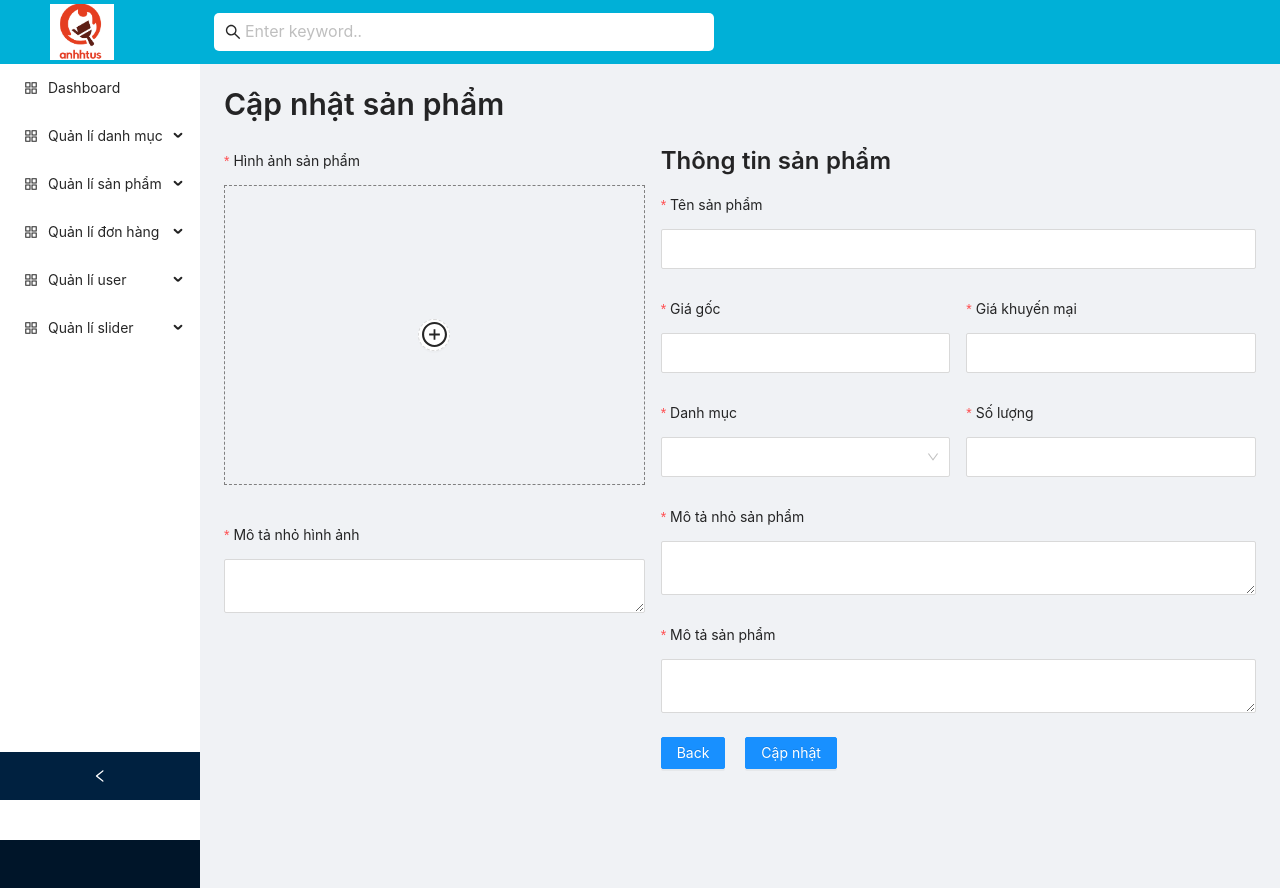
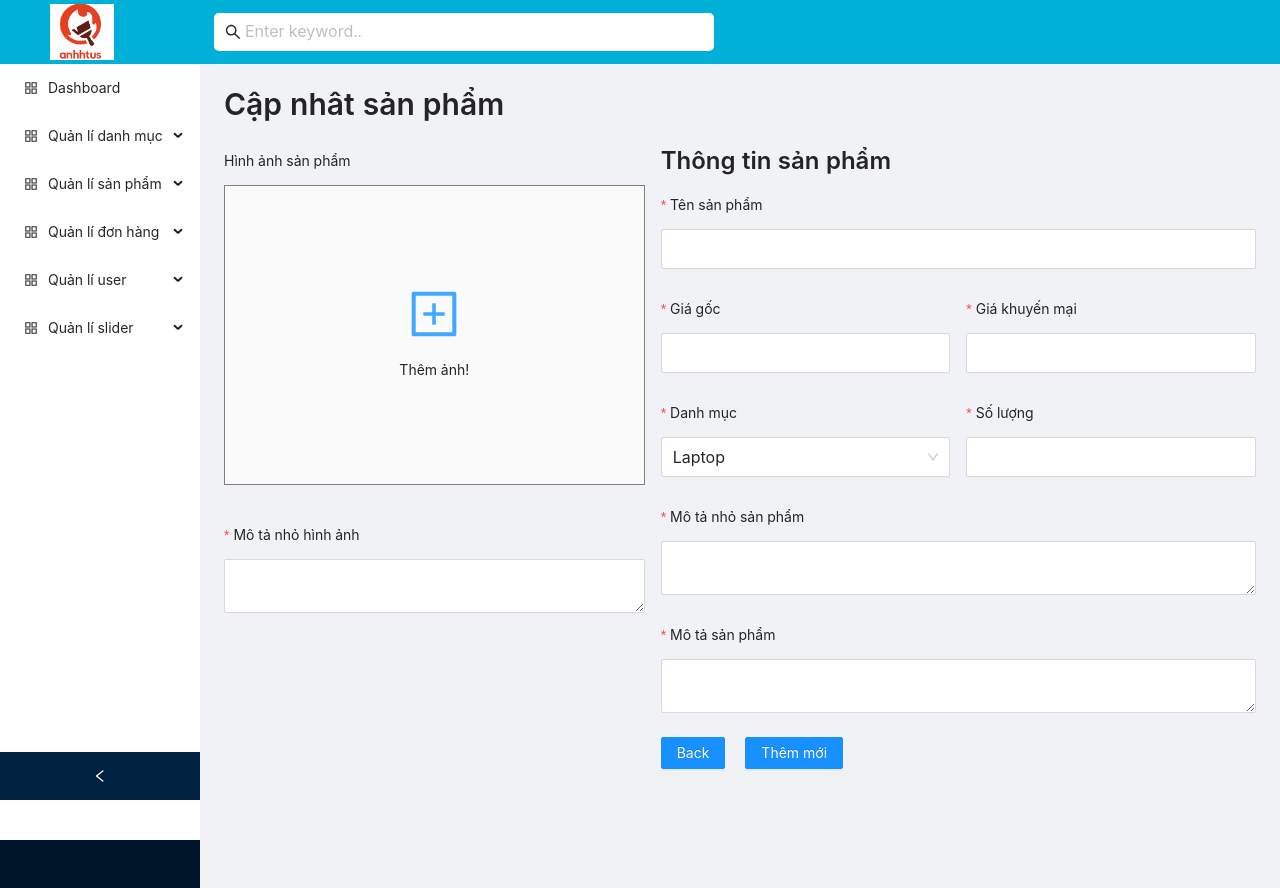
Before and after one commit to thanhdat274/ASM_ReactJS, a React app: page /admin/products/1/edit in a window 1280 px wide. Built offline with nearby package versions, Linux system fonts and the light colour scheme; data requests are answered from the project's data file; the HTML template or start-up script is replaced by a standard one.

Commit message:
update chức năng sửa sản phẩm

```diff
--- a/db.json
+++ b/db.json
@@ -15,15 +15,16 @@
   ],
   "products": [
     {
+      "id": 1,
       "image": "http://res.cloudinary.com/dvj4wwihv/image/upload/v1658421682/cnsqlfzr9ap1epe8locf.png",
       "name": "Nguyễn Thành Đạt",
       "price": 1111111,
       "sale_price": 11111,
       "quantity": 1111,
       "desc_img": "11111111111111",
-      "desc": "1111111111111111111111",
-      "short_desc": "1111111",
-      "id": 1
+      "desc": "1111111gggggđ",
+      "short_desc": "1111111ggg",
+      "cateId": 1
     }
   ]
 }
--- a/src/admin/components/product/AddPro.tsx
+++ b/src/admin/components/product/AddPro.tsx
@@ -1,28 +1,23 @@
 import React, { useEffect, useState } from "react";
 import styled from "styled-components";
-import { Typography, Col, Row, Button, Checkbox, Form, Input, InputNumber, Select, message, Upload, UploadFile } from 'antd'
+import { Typography, Col, Row, Button, Form, Input, InputNumber, Select, message, UploadFile } from 'antd'
 import { Link, useNavigate } from "react-router-dom";
 import { addPro } from "../../../api/products";
-import { PlusCircleOutlined, PlusSquareOutlined } from "@ant-design/icons";
-import UploadImage from "./UploadImage";
+import { PlusSquareOutlined } from "@ant-design/icons";
 import { listCate } from "../../../api/category";
 import { upload } from "../../../api/images";
 import { UploadProps } from "antd/es/upload";
 import { RcFile } from "antd/lib/upload";
 import Dragger from "antd/es/upload/Dragger";
+import { CateType } from "../../../type/category";
 
 const { TextArea } = Input
 const { Option } = Select;
-interface DataType {
-	id: string,
-	name: string
-}
-
 
 const AddPro: React.FC = () => {
 	const navigate = useNavigate()
 	const [fileList, setfileList] = useState<UploadFile[] | any>([]);
-	const [cate, setCate] = useState<DataType[]>([])
+	const [cate, setCate] = useState<CateType[]>([])
 	useEffect(() => {
 		const getCate = async () => {
 			try {
@@ -180,8 +175,7 @@ const AddPro: React.FC = () => {
 							<Col span={12}>
 								<Form.Item
 									label="Danh mục"
-									name="categories"
-
+									name="cateId"
 									labelCol={{ span: 24 }}
 									rules={[{ required: true, message: 'Danh mục sản phẩm không để trống!' }]}
 								>
--- a/src/admin/components/product/EditPro.tsx
+++ b/src/admin/components/product/EditPro.tsx
@@ -1,22 +1,73 @@
-import React from "react";
+import React, { useEffect, useState } from "react";
 import styled from "styled-components";
-import { Typography, Col, Row, Button, Checkbox, Form, Input, InputNumber, Select, message } from 'antd'
-import { Link, useNavigate } from "react-router-dom";
-import { editPro } from "../../../api/products";
-import { PlusCircleOutlined } from "@ant-design/icons";
+import { Typography, Col, Row, Button, Checkbox, Form, Input, InputNumber, Select, message, UploadFile } from 'antd';
+import { Link, useNavigate, useParams } from 'react-router-dom';
+import { editPro, listOnePro } from "../../../api/products";
+import { PlusCircleOutlined, PlusSquareOutlined } from "@ant-design/icons";
+import Dragger from "antd/lib/upload/Dragger";
+import { upload } from "../../../api/images";
+import { listCate } from "../../../api/category";
+import { CateType } from "../../../type/category";
+import { ProductType } from "../../../type/Product";
+import { UploadProps } from "antd/es/upload";
+import { RcFile } from "antd/lib/upload";
 
 const { TextArea } = Input
 const { Option } = Select;
 
 const EditPro: React.FC = () => {
 	const navigate = useNavigate()
+	const [fileList, setfileList] = useState<UploadFile[] | any>([]);
+	const { id } = useParams()
+	const [cate, setCate] = useState<CateType[]>([])
+	const [pro, setPro] = useState([])
+	const [form] = Form.useForm();
+	useEffect(() => {
+		const getCate = async () => {
+			try {
+				const data = await listCate()
+				setCate(data.data)
+			} catch (error) {
+				console.log(error);
+			}
+		}
+		getCate()
+	}, [])
+
+	useEffect(() => {
+		const getPro = async (id: string) => {
+			const { data } = await listOnePro(id);
+			console.log(id);
+			console.log(data);
+			form.setFieldsValue(data);
+		};
+
+		getPro(id as string);
+	}, []);
+
 	const onFinish = async (values: any) => {
 		console.log('Success:', values);
-
+		const file = fileList[0];
+		if (file) {
+			values.img = await upload(file);
+		}
+		const valueEdit = {
+			id: id,
+			image: values.image,
+			name: values.name,
+			price: values.price,
+			sale_price: values.sale_price,
+			quantity: values.quantity,
+			desc_img: values.desc_img,
+			desc: values.desc,
+			short_desc: values.short_desc,
+			cateId: values.cateId
+		};
 		try {
-			const data = await editPro(values)
-			message.success("Tạo mới thành công")
-			navigate(-1)
+			const data = await editPro(valueEdit)
+			message.success("Cập nhật thành công")
+			navigate('/admin/products')
+			console.log(data);
 		} catch (err) {
 			message.error("Có lỗi xảy ra")
 		}
@@ -25,15 +76,35 @@ const EditPro: React.FC = () => {
 	const onFinishFailed = (errorInfo: any) => {
 		console.log('Failed:', errorInfo);
 	};
+	const handleChangeImage: UploadProps["onChange"] = ({ fileList: newFileList }) => {
+		setfileList(newFileList);
+	};
+
+	const onPreview = async (file: UploadFile) => {
+		let src = file.url as string;
+		if (!src) {
+			src = await new Promise((resolve) => {
+				const reader = new FileReader();
+				reader.readAsDataURL(file.originFileObj as RcFile);
+				reader.onload = () => resolve(reader.result as string);
+			});
+		};
+		const image = new Image();
+		image.src = src;
+		const imgWindow = window.open(src);
+		imgWindow?.document.write(image.outerHTML);
+	};
+
 	return (
 		<>
 			<Breadcrumb>
 				<Typography.Title level={2} style={{ margin: 0 }}>
-					Cập nhật sản phẩm
+					Cập nhât sản phẩm
 				</Typography.Title>
 			</Breadcrumb>
 			<Form
-				initialValues={{}}
+				form={form}
+				initialValues={pro}
 				onFinish={onFinish}
 				onFinishFailed={onFinishFailed}
 				autoComplete="on"
@@ -41,15 +112,31 @@ const EditPro: React.FC = () => {
 				<Row gutter={16}>
 					<Col span={10}>
 						<Form.Item
-							name="img"
+							name="image"
 							labelCol={{ span: 24 }}
 							label="Hình ảnh sản phẩm"
-							rules={[{ required: true, message: 'Hình ảnh sản phẩm không để trống!' }]}
 						>
-							{/* <Label>Hình ảnh <span style={{ color: 'red' }}>*</span></Label> */}
-							<UploadWrapper >
-
-								<Button style={{ fontSize: '50px' }} type="dashed" shape="circle" icon={<PlusCircleOutlined style={{ fontSize: '25px' }} />} />
+							<UploadWrapper>
+								<div style={{ textAlign: 'center', border: '0' }}>
+									<Dragger
+										listType="picture"
+										multiple={false}
+										maxCount={1}
+										beforeUpload={() => {
+											return false;
+										}}
+										accept="image/png, image/jpg, image/jpeg, image/gif"
+										onChange={handleChangeImage}
+										onPreview={onPreview}
+										fileList={fileList}
+										style={{ border: '0' }}
+									>
+										<p className="ant-upload-drag-icon">
+											<PlusSquareOutlined style={{ fontSize: '50px' }} />
+										</p>
+										<p>Thêm ảnh!</p>
+									</Dragger>
+								</div>
 							</UploadWrapper>
 						</Form.Item>
 						<Form.Item
@@ -75,7 +162,7 @@ const EditPro: React.FC = () => {
 						<Row gutter={16}>
 							<Col span={12}>
 								<Form.Item
-									name="originalPrice"
+									name="price"
 									label="Giá gốc"
 									labelCol={{ span: 24 }}
 									rules={[{ required: true, message: 'Gíá sản phẩm không để trống!' }]}
@@ -85,10 +172,21 @@ const EditPro: React.FC = () => {
 							</Col>
 							<Col span={12}>
 								<Form.Item
-									name="saleOffPrice"
+									name="sale_price"
 									label="Giá khuyến mại"
+									dependencies={['originalPrice']}
 									labelCol={{ span: 24 }}
-									rules={[{ required: true, message: 'Gía khuyến mại sản phẩm không để trống!' }]}
+									rules={[{ required: true, message: 'Giá khuyến mại sản phẩm không để trống!' },
+									({ getFieldValue }) => ({
+										validator(_, value) {
+											if (!value || getFieldValue('originalPrice') <= value) {
+												return Promise.reject(new Error('Giá khuyến mại phải nhỏ hơn giá gốc!'));
+											} else {
+												return Promise.resolve();
+											}
+										},
+									}),
+									]}
 								>
 									<InputNumber style={{ width: '100%' }} size="large" />
 								</Form.Item>
@@ -97,12 +195,12 @@ const EditPro: React.FC = () => {
 							<Col span={12}>
 								<Form.Item
 									label="Danh mục"
-									name="categories"
+									name="cateId"
 									labelCol={{ span: 24 }}
-									rules={[{ required: true }]}
+									rules={[{ required: true, message: 'Danh mục sản phẩm không để trống!' }]}
 								>
-									<Select style={{ width: '100%' }} size="large">
-										<Option value="phone">Điện thoại</Option>
+									<Select style={{ width: '100%' }} size="large" placeholder="Lựa chọn" allowClear showSearch optionFilterProp="children">
+										{cate.map((item, index) => <Select.Option value={item.id} key={index + 1}>{item.name}</Select.Option>)}
 									</Select>
 								</Form.Item>
 							</Col>
@@ -137,7 +235,7 @@ const EditPro: React.FC = () => {
 
 						<Form.Item>
 							<Link to='/admin/products'><Button type="primary" htmlType="submit" style={{ marginRight: '20px' }}>Back</Button></Link>
-							<Button type="primary" htmlType="submit">Cập nhật</Button>
+							<Button type="primary" htmlType="submit">Thêm mới</Button>
 						</Form.Item>
 					</Col>
 				</Row>
@@ -159,10 +257,10 @@ const Label = styled.div`
 const UploadWrapper = styled.div`
     display: flex;
     flex-direction: column;
-    align-items: center;
+	background-color: #fafafa;
     justify-content: center;
     min-height: 300px;
-    border: 1px dashed gray;
+    border: 1px solid gray;
     margin-bottom: 10px;
 `
 
```
